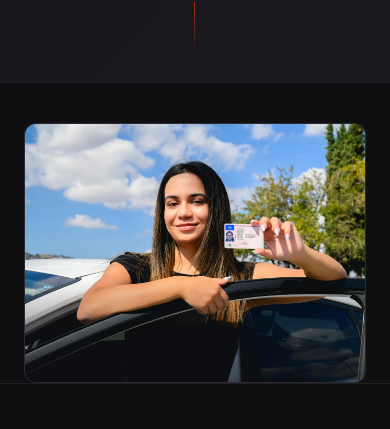
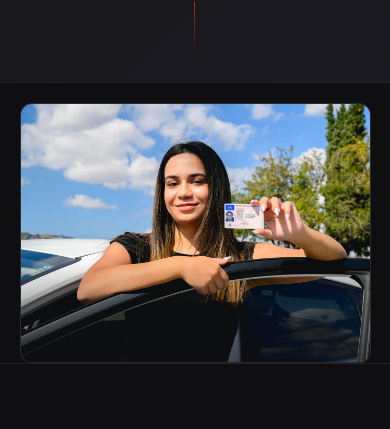
Before and after one commit to bmanologlou/dc26-next, a Next.js app: page / in a window 390 px wide. Shown: the part 762-1191 px from the top of the page. Built offline with nearby package versions, Linux system fonts and the light colour scheme.

Commit message:
HeroImage: tighter mobile padding

```diff
--- a/app/components/HeroImage.tsx
+++ b/app/components/HeroImage.tsx
@@ -8,7 +8,7 @@ export default function HeroImage() {
 
   return (
     <section ref={ref} style={{
-      padding: 'clamp(40px, 5vw, 64px) clamp(24px, 5vw, 80px) 0',
+      padding: 'clamp(20px, 5vw, 64px) clamp(12px, 5vw, 80px) 0',
       boxSizing: 'border-box', width: '100%',
       borderTop: '1px solid var(--color-border)',
     }}>
```
